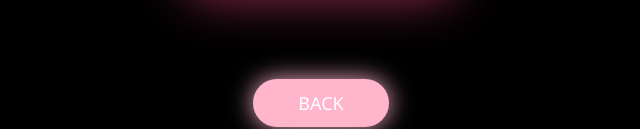
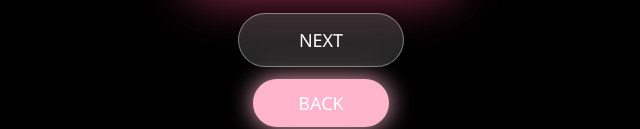
Before and after one commit to harshit3197-haha/newyear, a plain HTML site: page gift3.html in a window 1280 px wide. Shown: the part 643-772 px from the top of the page, without its empty margins (319-959 px from the left). Drawn offline with Linux system fonts and the light colour scheme.

Commit message:
Update gift3.html

```diff
--- a/gift3.html
+++ b/gift3.html
@@ -18,6 +18,9 @@
   <button class="back-btn video-back" onclick="location.href='gifts.html'">
     BACK
   </button>
+    <button class="glass-next" onclick="location.href='gift3a.html'">
+  NEXT
+</button>
 
 </div>
 
```
